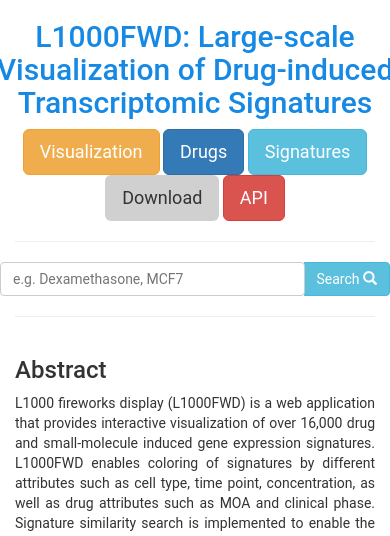
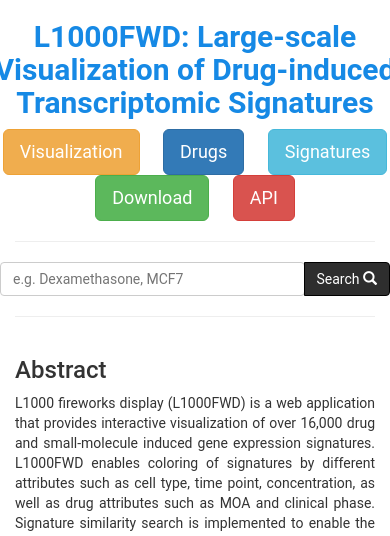
Before and after one commit to MaayanLab/L1000FWD, a Python web app: template templates/index.html in a window 390 px wide; the page is wider, and only the part inside the window is pictured. Shown: the top 536 px of that part. Run offline with Jinja, Linux system fonts and the light colour scheme; the template is opened without the code that fills it, so the values that code supplies are empty; some libraries are stand-ins or nearby versions.

Commit message:
minor fontend edits

```diff
--- a/css/main.css
+++ b/css/main.css
@@ -225,3 +225,17 @@ text.legendTitle{
   height: 400px;
   margin: 0 auto;
 }
+
+#search-btn {
+  background-color: #000000d1;
+  border-color: black;
+  z-index: 2;
+}
+#search-btn:hover, #search-btn:focus, #search-btn.focus {
+  background-color: #000000e0;
+}
+
+.btn-lg {
+  margin-left: 10px;
+  margin-right: 10px;
+}
--- a/templates/index.html
+++ b/templates/index.html
@@ -29,7 +29,7 @@
           <div class="input-group">
             <input id="main-search-box" type="text" class="form-control" placeholder="e.g. Dexamethasone, MCF7">
             <span class="input-group-btn">
-              <button class="btn btn-info" type="button">
+              <button class="btn btn-info" type="button" id="search-btn">
                 Search <span class="glyphicon glyphicon-search"></span>
               </button>
             </span>
@@ -41,9 +41,9 @@
             <h3>Abstract</h3>
             <p align="justify">L1000 fireworks display (L1000FWD) is a web application that provides interactive visualization of over 16,000 drug and small-molecule induced gene expression signatures. L1000FWD enables coloring of signatures by different attributes such as cell type, time point, concentration, as well as drug attributes such as MOA and clinical phase. Signature similarity search is implemented to enable the search for mimicking or opposing signatures given as input of up and down gene sets. Each point on the L1000FWD interactive map is linked to a signature landing page, which provides multifaceted knowledge from various sources about the signature and the drug. Notably such information includes most frequent diagnoses, co-prescribed drugs and age distribution of prescriptions as extracted from the Mount Sinai Health System electronic medical records (EMR). Overall, L1000FWD serves as a platform for identifying functions for novel small molecules using unsupervised clustering, as well as for exploring drug MOA.</p>
           </div>
-          <div class="col-sm-4">
+          <div class="col-sm-4 text-center">
             <a href="main"><img src="images/scatter.gif" class="img-responsive"></a>
-            <a href="main" class="btn btn-lg btn-success pull-right">Launch</a>
+            <a href="main" class="btn btn-lg btn-default">Launch</a>
           </div>
 
           <div class="col-sm-4">
--- a/templates/partial/header.html
+++ b/templates/partial/header.html
@@ -5,7 +5,7 @@
   }
 </style>
 <div class="row">
-  <h2 class="text-center"><a class="unstyled" href="#">L1000FWD: Large-scale Visualization of Drug-induced Transcriptomic Signatures</a></h2>
+  <h2 class="text-center"><a class="unstyled" href="#"><b>L1000FWD: Large-scale Visualization of Drug-induced Transcriptomic Signatures</b></a></h2>
 </div>
 <div class="row">
   <div class="text-center">
@@ -17,7 +17,7 @@
     {% endif %}
     <a href="search_drug" class="btn btn-lg btn-primary">Drugs</a>
     <a href="subset_page" class="btn btn-lg btn-info">Signatures</a>
-    <a href="download_page" class="btn btn-lg btn-default">Download</a>
+    <a href="download_page" class="btn btn-lg btn-success">Download</a>
     <a href="api_page" class="btn btn-lg btn-danger">API</a>
   </div>
 </div>
```
